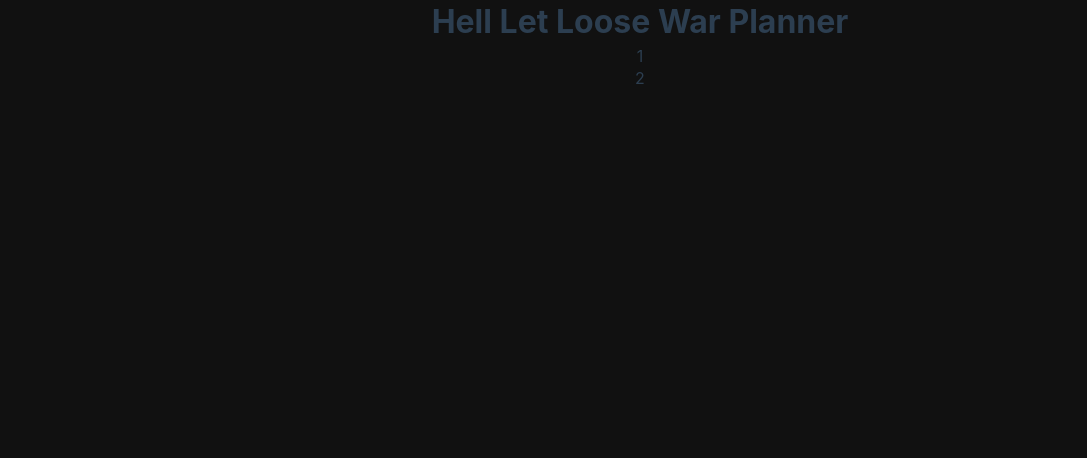
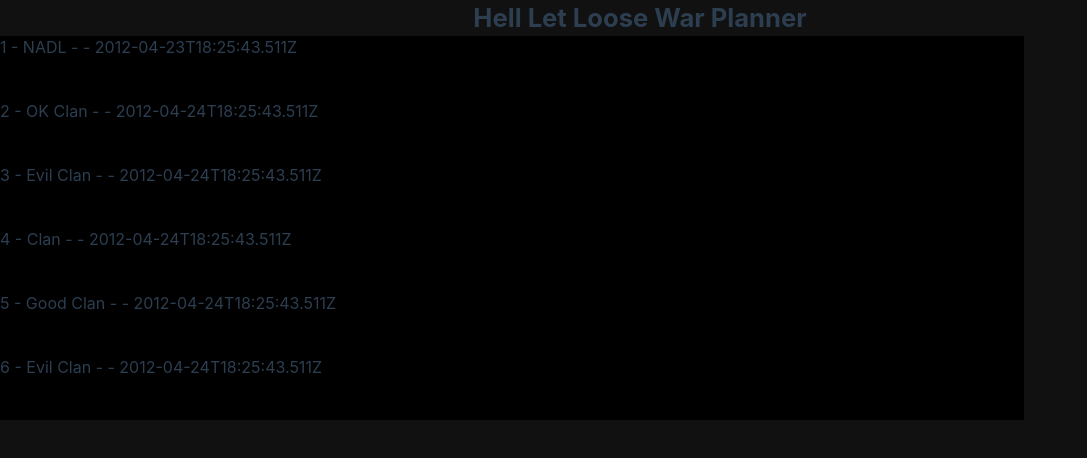
Before and after one commit to joobei/battleplanner, a Vue app: page / in a window 1280 px wide. Shown: the top 458 px of the page, without its empty margins (0-1087 px from the left). Built offline with nearby package versions, Linux system fonts and the light colour scheme.

Commit message:
highlighting and icon appearing

```diff
--- a/src/App.vue
+++ b/src/App.vue
@@ -1,36 +1,36 @@
 <template>
   <div id="App">
     <h1>Hell Let Loose War Planner</h1>
-    <!-- <Upcoming v-bind:match_data="matches" /> -->
     <div v-for="data in myJson.matches" v-bind:key="data.id">
-              {{data.id}}
+      <Match v-bind:match_data="data" />
     </div>
   </div>
 </template>
 
 <script>
-//import Upcoming from './components/Upcoming';
+import Match from "./components/Match";
+import json from "./assets/matches.json";
 
-import json from './assets/matches.json'
-
-export default{
-          data(){
-              return{
-                  myJson: json
-              }
-          }
-      }
+export default {
+  name: "app",
+  components: { Match },
+  data() {
+    return {
+      myJson: json,
+    };
+  },
+};
 </script>
 
 <style>
 * {
   box-sizing: border-box;
-    margin:0;
-    padding:0;
+  margin: 0;
+  padding: 0;
 }
 
 body {
-    background-color: rgb(17,17,17);
+  background-color: rgb(17, 17, 17);
   font-family: Inter, Roboto, sans-serif;
   -webkit-font-smoothing: antialiased;
   -moz-osx-font-smoothing: grayscale;
@@ -38,4 +38,7 @@
   color: #2c3e50;
   line-height: 1.4;
 }
+h1 {
+  font-size: 2vw;
+}
 </style>
--- a/src/assets/matches.json
+++ b/src/assets/matches.json
@@ -11,6 +11,30 @@
             "title": "OK Clan",
             "map": "UTAH",
             "date": "2012-04-24T18:25:43.511Z"
+        },
+        {
+            "id": 3,
+            "title": "Evil Clan",
+            "map": "HURTGEN",
+            "date": "2012-04-24T18:25:43.511Z"
+        },
+        {
+            "id": 4,
+            "title": "Clan",
+            "map": "HURTGEN",
+            "date": "2012-04-24T18:25:43.511Z"
+        },
+        {
+            "id": 5,
+            "title": "Good Clan",
+            "map": "HURTGEN",
+            "date": "2012-04-24T18:25:43.511Z"
+        },
+        {
+            "id": 6,
+            "title": "Evil Clan",
+            "map": "HURTGEN",
+            "date": "2012-04-24T18:25:43.511Z"
         }
     ]
 }
--- a/src/components/Match.vue
+++ b/src/components/Match.vue
@@ -1,18 +1,42 @@
 <template>
-    <div>
-        <h1>Upcoming Matches</h1>
-        <div v-for="match in match_data" :key="match.id">
-            <h3>{{match.title}}</h3>
-        </div>
-    </div>
+  <div class="match_listing" @mouseover="hover = true" @mouseleave="hover = false">
+    <span>
+      {{ match_data.id }} - {{ match_data.title }} -
+      {{ match_data.name }} - {{ match_data.date }} </span>
+          <span v-if="hover"><fa icon="trash" class="faicon fa-spin-hover"></fa></span>
+
+  </div>
 </template>
 
 <script>
 export default {
-    name: "Upcoming",
-    props:["match_data"]
-}
+  name: "Match",
+  props: ["match_data"],
+  data() {
+       return {
+      hover: false,
+      ready:false
+    };
+  }
+};
 </script>
 
 <style scoped>
+.match_listing {
+  background: #000;
+  width: 80vw;
+  height: 5vw;
+  text-align:left;
+}
+.match_listing:hover {
+    color:#fff;
+}
+
+.faicon {
+    width: 1vh;
+}
+.fa-spin-hover:hover {
+    animation: fa-spin 2s infinite linear;
+
+}
 </style>
--- /dev/null
+++ b/src/libs/FontAwesomeIcon.vue
@@ -0,0 +1,46 @@
+<template>
+  <svg
+    xmlns="http://www.w3.org/2000/svg"
+    :class="$props.class"
+    :viewBox="`0 0 ${width} ${height}`"
+  >
+    <path fill="currentColor" :d="svgPath" />
+  </svg>
+</template>
+
+<script>
+import { defineComponent, computed } from "vue";
+import { findIconDefinition } from "@fortawesome/fontawesome-svg-core";
+
+export default defineComponent({
+  name: "FontAwesomeIcon",
+
+  props: {
+    icon: {
+      type: String,
+      required: true
+    },
+    type: {
+      type: String,
+      default: "fas",
+      required: false
+    },
+    class: String
+  },
+
+  setup(props) {
+    const definition = computed(() =>
+      findIconDefinition({
+        prefix: props.type,
+        iconName: props.icon
+      })
+    );
+
+    const width = computed(() => definition.value.icon[0]);
+    const height = computed(() => definition.value.icon[1]);
+    const svgPath = computed(() => definition.value.icon[4]);
+
+    return { width, height, svgPath };
+  }
+});
+</script>
--- a/src/main.js
+++ b/src/main.js
@@ -1,4 +1,7 @@
 import { createApp } from 'vue'
+import { FontAwesomeIcon } from "@/plugins/font-awesome";
+
 import App from './App.vue'
 
-createApp(App).mount('#app')
+
+createApp(App).component("fa", FontAwesomeIcon).mount('#app')
--- /dev/null
+++ b/src/plugins/font-awesome.js
@@ -0,0 +1,8 @@
+import { library } from "@fortawesome/fontawesome-svg-core";
+import { fas } from "@fortawesome/free-solid-svg-icons";
+import { faInstagram, faTwitter } from "@fortawesome/free-brands-svg-icons";
+import FontAwesomeIcon from "@/libs/FontAwesomeIcon.vue";
+
+library.add(fas,faInstagram,faTwitter);
+
+export { FontAwesomeIcon };
--- /dev/null
+++ b/vue.config.js
@@ -0,0 +1,6 @@
+// vue.config.js
+module.exports = {
+    transpileDependencies: [
+      /\bvue-awesome\b/
+    ]
+  }
```
Also changed, not shown: package.json (+7 -1 lines), 2 other files (tests, documents, lock files or other folders). Lines whose indentation alone changed are shown as unchanged.
